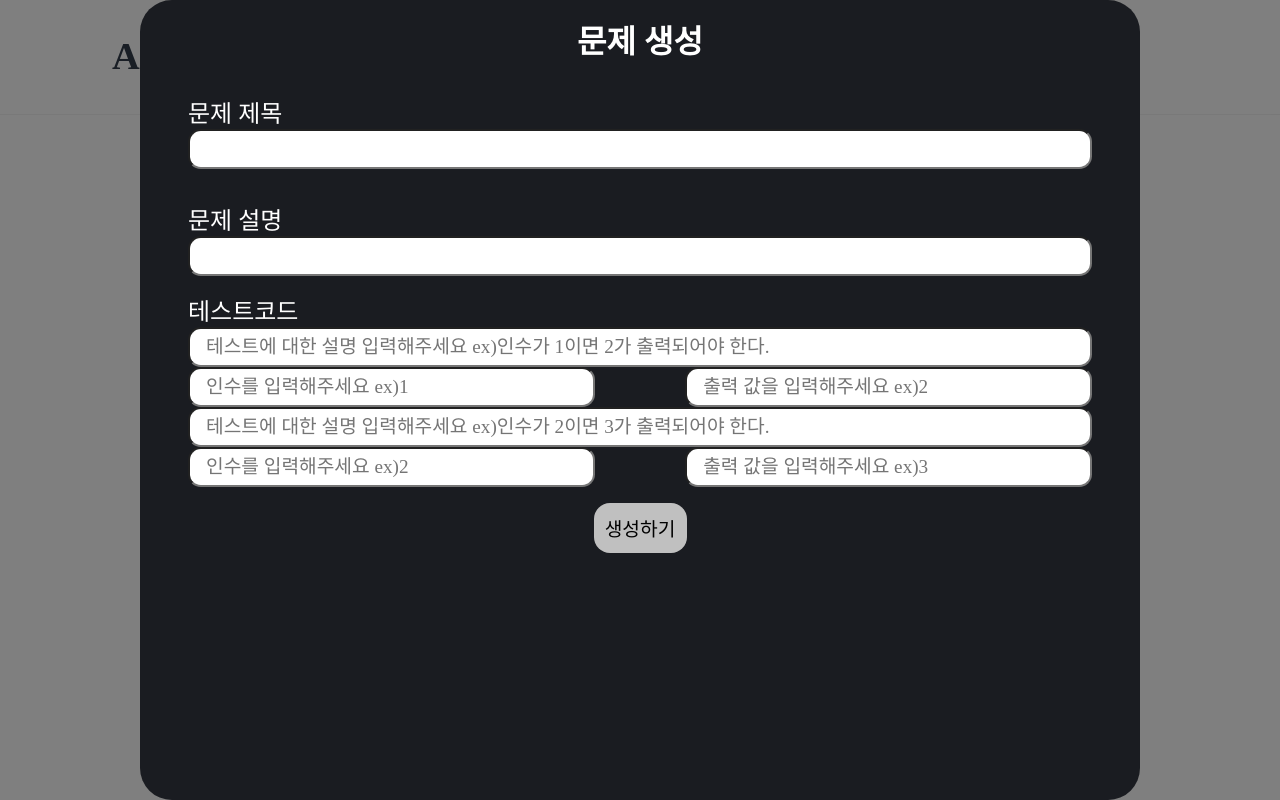
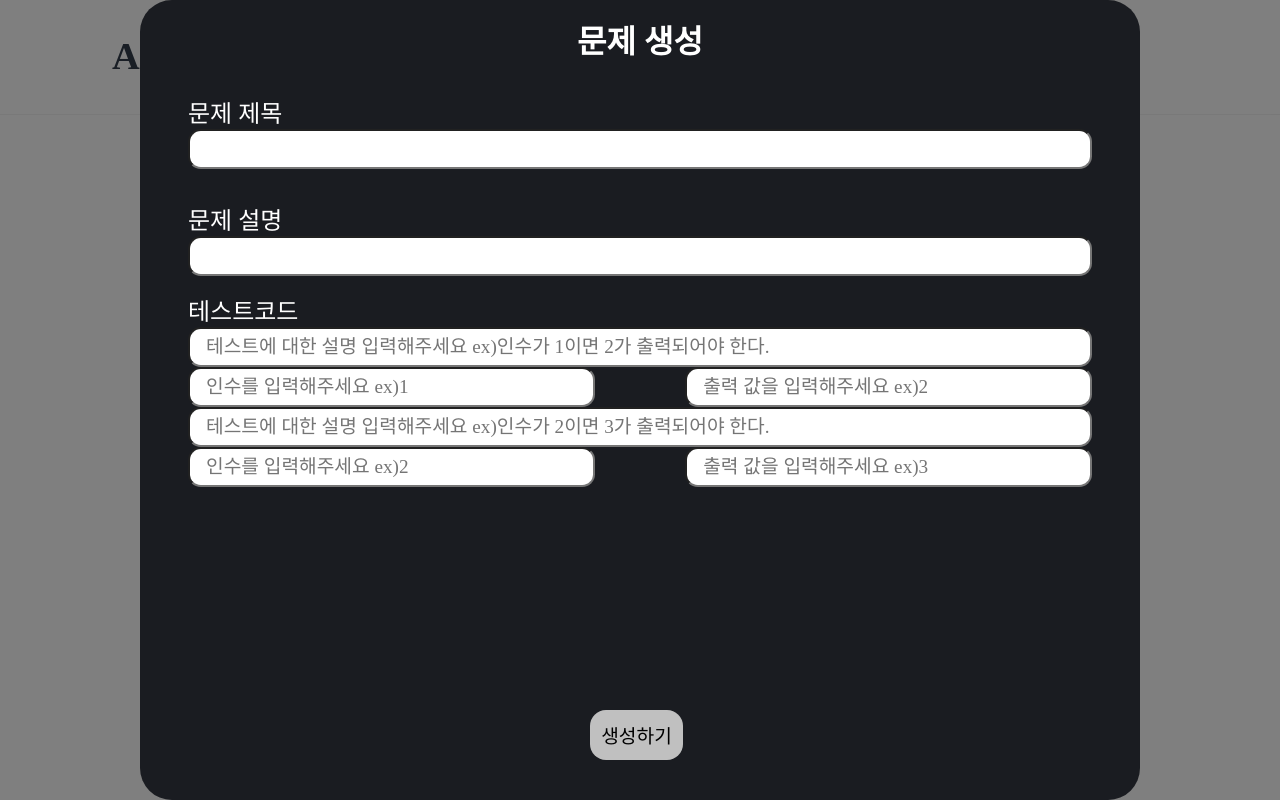
Before and after one commit to tpdud406/algorithm-master-client, a React (Create React App) app: page /users/1/problems/new in a window 1280 px wide. Built offline with nearby package versions, Linux system fonts and the light colour scheme; no server answers; a web font is replaced by a local one.

Commit message:
design: UI정돈

```diff
--- a/src/components/CreateProblem/index.js
+++ b/src/components/CreateProblem/index.js
@@ -1,5 +1,5 @@
 import { useState } from "react";
-import { useNavigate, useParams } from "react-router-dom";
+import { useNavigate } from "react-router-dom";
 import axios from "axios";
 import styled from "styled-components";
 import Modal from "../Modal";
@@ -156,7 +156,9 @@ const TestCode = styled.div`
 `;
 
 const Button = styled.button`
-  display: flex;
+  position: fixed;
+  bottom: 5%;
+  left: 45%;
   border-radius: 1rem;
   border-style: none;
   padding: 0.7rem;
--- a/src/components/Modal/index.js
+++ b/src/components/Modal/index.js
@@ -1,4 +1,3 @@
-import React, { useState } from "react";
 import styled from "styled-components";
 
 const Modal = ({ children }) => {
@@ -28,7 +27,7 @@ const Content = styled.div`
   width: 1000px;
   height: 800px;
   padding: 1rem;
-  background-color: rgb(26, 28, 33);
+  background-color: #1a1c21;
   border-radius: 2rem;
   color: white;
   font-size: 1.5rem;
--- a/src/components/Problem/index.js
+++ b/src/components/Problem/index.js
@@ -17,10 +17,13 @@ export default Problem;
 const Wrapper = styled.div`
   width: 50%;
   height: 50vh;
-  padding: 1rem;
-  background-color: pink;
+  border-bottom: none;
 
+  h2 {
+    padding: 0.3rem 1rem;
+    border: 1px solid gray;
+  }
   p {
-    padding-top: 1rem;
+    padding: 1rem;
   }
 `;
--- a/src/components/Results/index.js
+++ b/src/components/Results/index.js
@@ -27,19 +27,21 @@ function Results({ solutionCode }) {
   return (
     <Wrapper>
       <h3>테스트 케이스 결과</h3>
-      <button type="submit" onClick={handleSubmit}>
-        결과보기
-      </button>
       {(results && results.message && (
         <ErrorMessage>{results.message}</ErrorMessage>
       )) ||
         results.map((result, index) => (
           <Result key={index}>
             <span>테스트{index + 1}. </span>
-            <span>{result.passed ? "통과 " : "실패 "}</span>
-            <span>{result.runtime}ms</span>
+            <span className={result.passed ? "success" : "fail"}>
+              {result.passed ? "통과" : "실패"}
+            </span>
+            <span> {result.runtime} ms</span>
           </Result>
         ))}
+      <Button type="submit" onClick={handleSubmit}>
+        결과보기
+      </Button>
     </Wrapper>
   );
 }
@@ -49,16 +51,46 @@ export default Results;
 const Wrapper = styled.div`
   width: 50%;
   height: 50vh;
-  padding: 1rem;
-  background-color: limegreen;
+
+  h3 {
+    padding: 0.3rem 1rem;
+    border: 1px solid gray;
+  }
 `;
 
 const ErrorMessage = styled.div`
   font-size: 20px;
   font-weight: 800;
+  padding: 0.3rem 1rem;
   color: red;
+`;
+
+const Button = styled.button`
+  cursor: pointer;
+  margin-left: 1rem;
+  margin-top: 1rem;
+  width: 100px;
+  height: 50px;
+  font-size: 18px;
+  border-radius: 0.5rem;
+  border-style: none;
 `;
 
 const Result = styled.div`
   font-size: 18px;
+  margin: 1rem;
+
+  .success {
+    background-color: green;
+    border-radius: 0.5rem;
+    padding: 3px;
+    color: white;
+  }
+
+  .fail {
+    background-color: red;
+    border-radius: 0.5rem;
+    padding: 3px;
+    color: white;
+  }
 `;
--- a/src/components/Tests/index.js
+++ b/src/components/Tests/index.js
@@ -25,11 +25,21 @@ export default Tests;
 const Wrapper = styled.div`
   width: 50%;
   height: 50vh;
-  padding: 1rem;
-  background-color: skyblue;
   font-size: 20px;
+  border: 1px solid gray;
 
-  span {
-    padding-left: 1.5rem;
+  h3 {
+    padding: 0.3rem 1rem;
+    border: 1px solid gray;
+    margin-top: -1px;
+    margin-right: -1px;
+  }
+
+  p {
+    padding-left: 1rem;
+
+    span {
+      padding-left: 1.5rem;
+    }
   }
 `;
--- a/src/pages/SubmitedResult/index.js
+++ b/src/pages/SubmitedResult/index.js
@@ -1,6 +1,5 @@
 import axios from "axios";
 import { useState, useEffect } from "react";
-import { useParams } from "react-router-dom";
 import styled from "styled-components";
 import ResultTitle from "../../components/ResultTitle";
 import TBody from "../../components/Tbody";
@@ -72,7 +71,7 @@ const Main = styled.div`
 `;
 
 const Table = styled.table`
-  background-color: rgb(26, 28, 33);
+  background-color: #1a1c21;
   width: 1500px;
   margin: 0 auto;
   border: 1px solid black;
```
